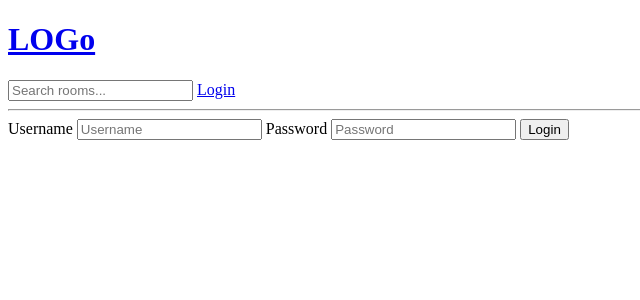
After one commit to As-anonymus/D-Proj, a Django app: page /login/ in a window 1280 px wide. The commit adds this page. Shown: the top 300 px of the page, without its empty margins (0-640 px from the left). Run offline with Django 4.2, Linux system fonts and the light colour scheme.

Commit message:
login_page

```diff
--- /dev/null
+++ b/base/templates/base/login_register.html
@@ -0,0 +1,19 @@
+{% extends 'main.html' %}
+
+{% block content %}
+
+<div>
+    <form method = "POST" action="">
+        {% csrf_token %}
+
+        <label>Username</label>
+        <input type="text" name="username" placeholder="Username" />
+        <label>Password</label>
+        <input type="password" name="password" placeholder="Password" />
+
+        <input type="submit" value="Login" />
+
+    </form>
+</div>
+
+{% endblock content %}
--- a/base/urls.py
+++ b/base/urls.py
@@ -3,6 +3,8 @@ from django.urls import path
 from . import views
 
 urlpatterns = [
+
+    path('login/', views.loginPage, name="login"),
     path('',views.home,name="home"),
 
     path('room/<str:pk>/',views.room,name="room"),
--- a/base/views.py
+++ b/base/views.py
@@ -18,7 +18,9 @@ rooms =[
 ]
  """
 
-
+def loginPage(request):
+    context = {}
+    return render(request, 'base/login_register.html',context)
 
 def home(request):
 
--- a/templates/navbar.html
+++ b/templates/navbar.html
@@ -7,4 +7,7 @@
 
 <form method="GET" action="{% url 'home' %}">
     <input type="text" name="q" placeholder="Search rooms..." />
-<hr>
+
+<a href="{% url 'login' %}">Login</a>
+
+    <hr>
```
